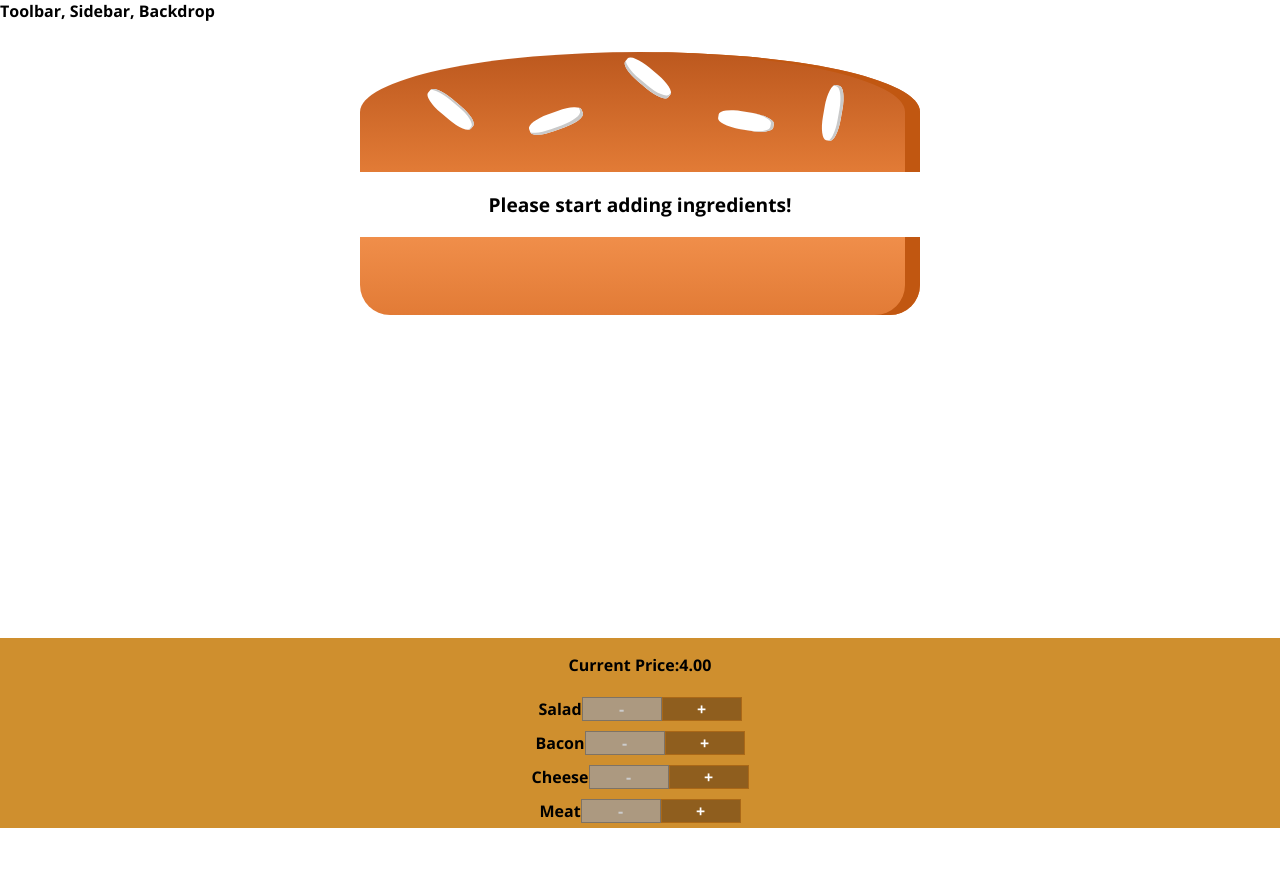
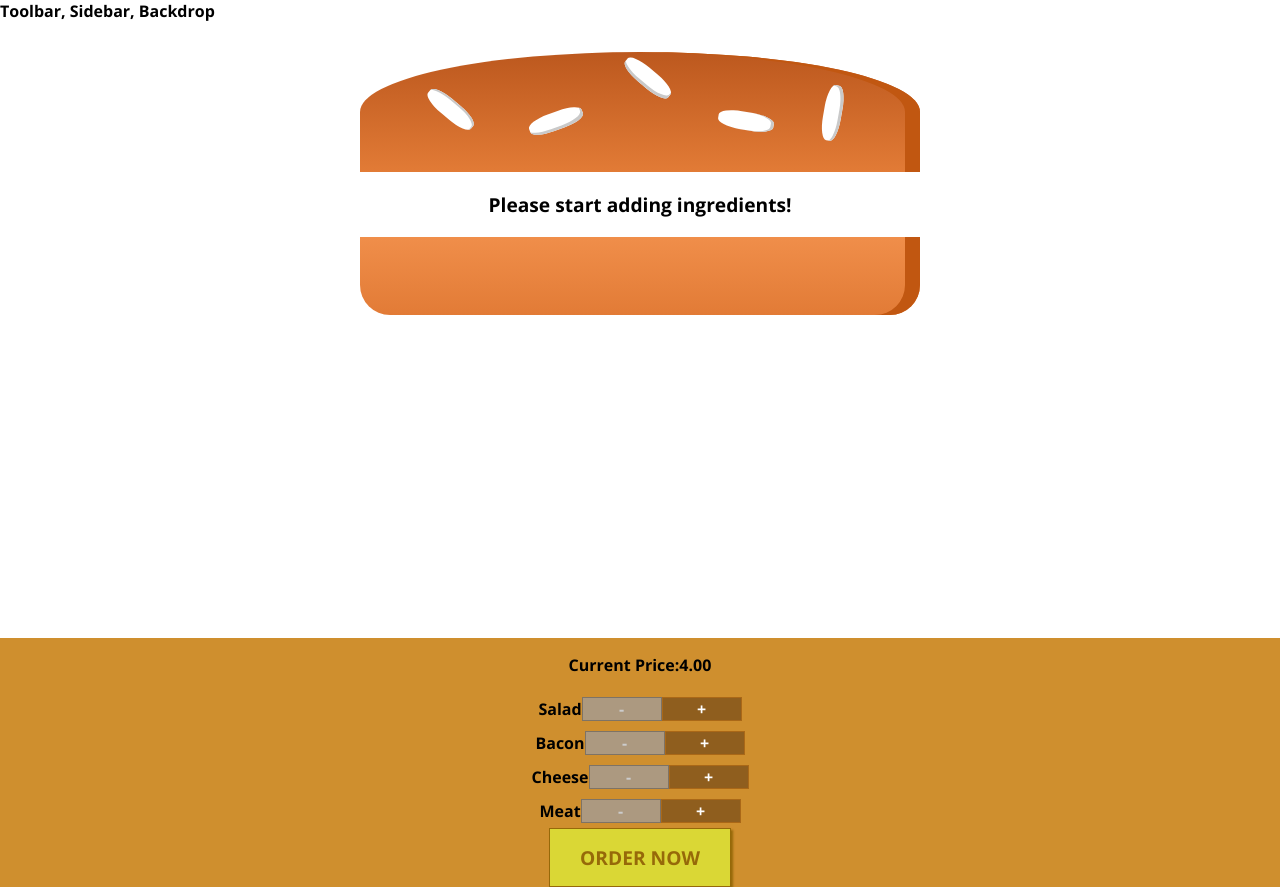
Before and after one commit to pablosalazzar/BurgerAppAcademind, a React (Create React App) app: page / in a window 1280 px wide. Before the commit the page ends 828 px from the top, so only its background shows below. Built offline with nearby package versions, Linux system fonts and the light colour scheme.

Commit message:
order now button added

```diff
--- a/src/components/Burger/BuildControls/BuildControls.js
+++ b/src/components/Burger/BuildControls/BuildControls.js
@@ -30,7 +30,7 @@
                     />
                 )
             }
-
+            <button className={styles.OrderButton}>ORDER NOW</button>
         </div>
     )
 }
--- a/src/components/Burger/BuildControls/BuildControls.module.css
+++ b/src/components/Burger/BuildControls/BuildControls.module.css
@@ -8,3 +8,45 @@
     margin: auto;
     padding: 10px, 0;
 }
+
+
+.OrderButton {
+    background-color: #DAD735;
+    outline: none;
+    cursor: pointer;
+    border: 1px solid #966909;
+    color: #966909;
+    font-family: inherit;
+    font-size: 1.2em;
+    padding: 15px 30px;
+    box-shadow: 2px 2px 2px #966909;
+}
+
+.OrderButton:hover, .OrderButton:active {
+    background-color: #A0DB41;
+    border: 1px solid #966909;
+    color: #966909;
+}
+
+.OrderButton:disabled {
+    background-color: #C7C6C6;
+    cursor: not-allowed;
+    border: 1px solid #ccc;
+    color: #888888;
+}
+
+.OrderButton:not(:disabled) {
+    animation: enable 0.3s linear;
+}
+
+@keyframes enable {
+    0% {
+        transform: scale(1);
+    }
+    60% {
+        transform: scale(1.1);
+    }
+    100% {
+        transform: scale(1);
+    }
+}
```
